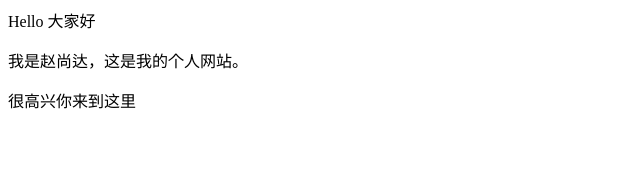
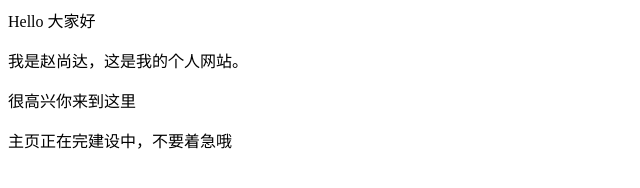
Before and after one commit to Shangda-Zhao/Shangda-Zhao.github.io, a plain HTML site: page index.html in a window 1280 px wide. Shown: the whole page, without its empty margins (0-640 px from the left). Drawn offline with Linux system fonts and the light colour scheme.

Commit message:
Update index.html

```diff
--- a/index.html
+++ b/index.html
@@ -1,3 +1,4 @@
 <p>Hello 大家好</p>
 <p>我是赵尚达，这是我的个人网站。 </p>
 <p>很高兴你来到这里</p>
+<p>主页正在完建设中，不要着急哦</p>
```
